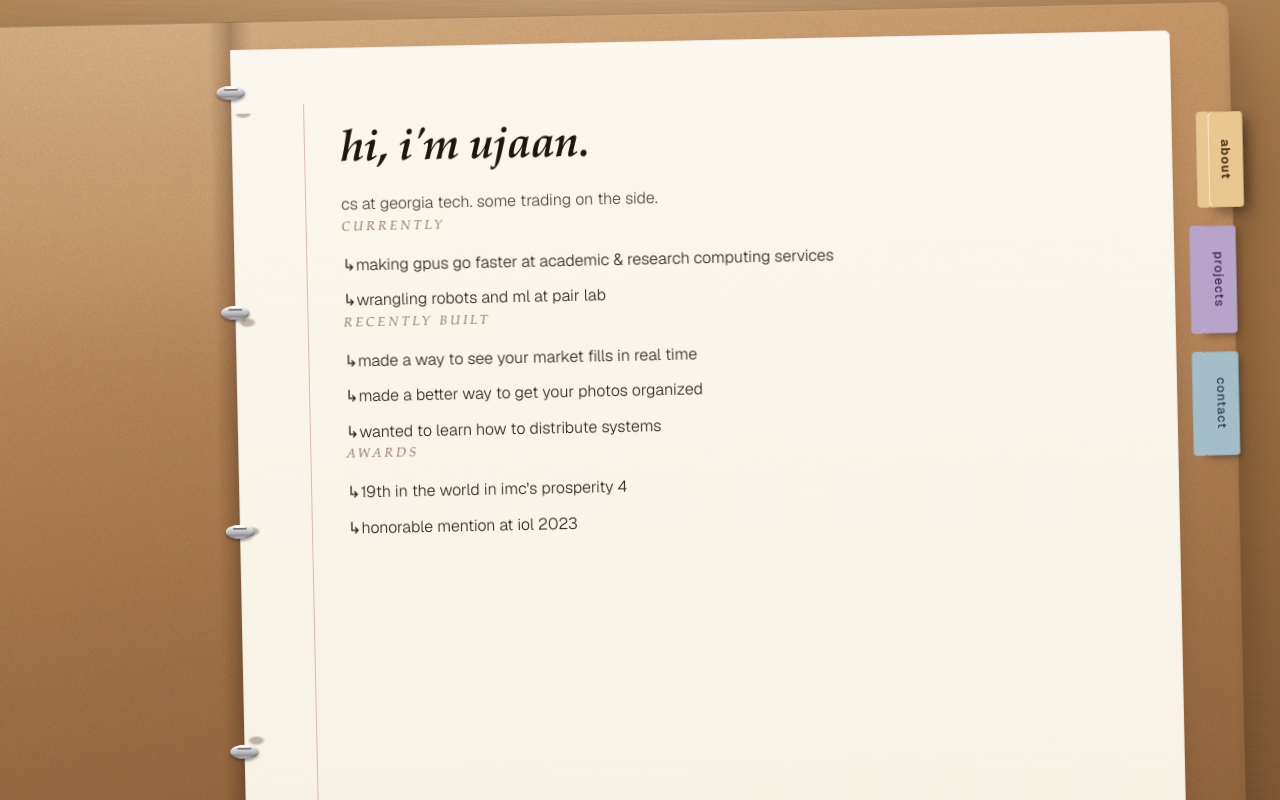
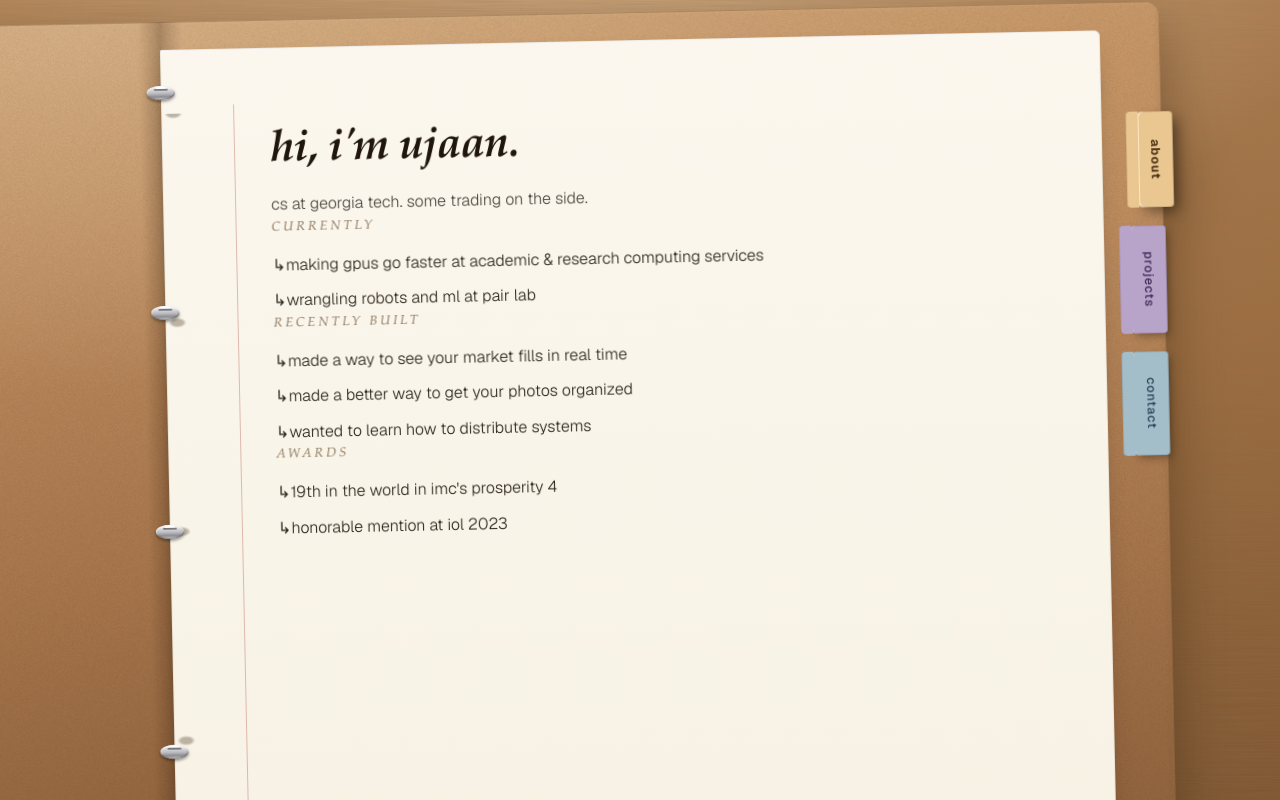
Before and after one commit to UjaanRakshit/personal-website, a Next.js app: page / in a window 1280 px wide. Built offline with nearby package versions, Linux system fonts and the light colour scheme.

Commit message:
Offset binder so the page sits at the viewport center

```diff
--- a/src/components/binder/DeskBinder.tsx
+++ b/src/components/binder/DeskBinder.tsx
@@ -20,7 +20,7 @@ export default function DeskBinder({ activeSection, content }: Props) {
           width: 2200,
           height: 'calc(100vh + 220px)',
           flexShrink: 0,
-          marginRight: 40,
+          marginRight: 'max(0px, calc(50vw - 530px))',
         }}
       >
         <div aria-hidden className="binder-cover" />
```
